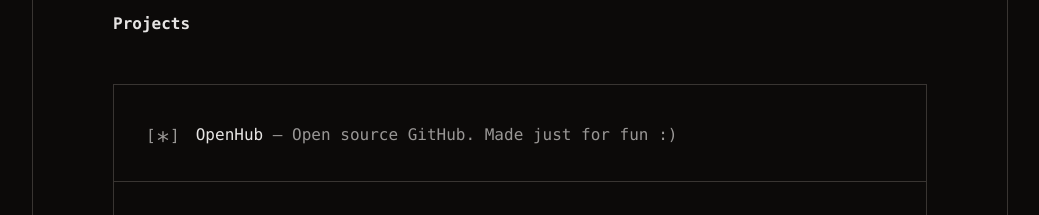
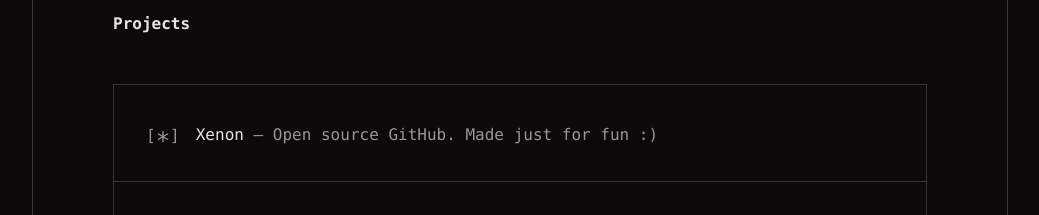
Before and after one commit to ESHAYAT102/portfolio, a React (Vite) app: page / in a window 1280 px wide. Shown: the part 1680-1895 px from the top of the page, without its empty margins (120-1159 px from the left). Built offline with nearby package versions, Linux system fonts and the light colour scheme.

Commit message:
Update src/sections/Projects.tsx

```diff
--- a/src/sections/Projects.tsx
+++ b/src/sections/Projects.tsx
@@ -1,9 +1,9 @@
 export default function Projects() {
   const projects = [
     {
-      name: "OpenHub",
+      name: "Xenon",
       description: "Open source GitHub. Made just for fun :)",
-      link: "https://open-hub.eshayat.com",
+      link: "https://xenon.eshayat.com",
     },
     {
       name: "ESYT",
```
